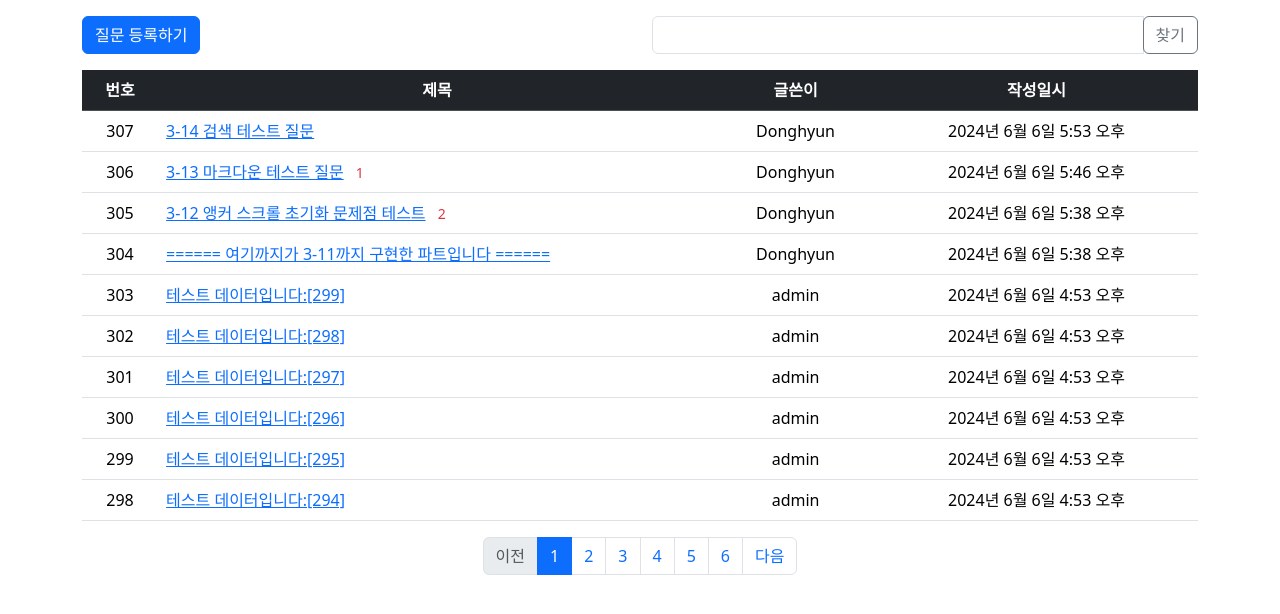
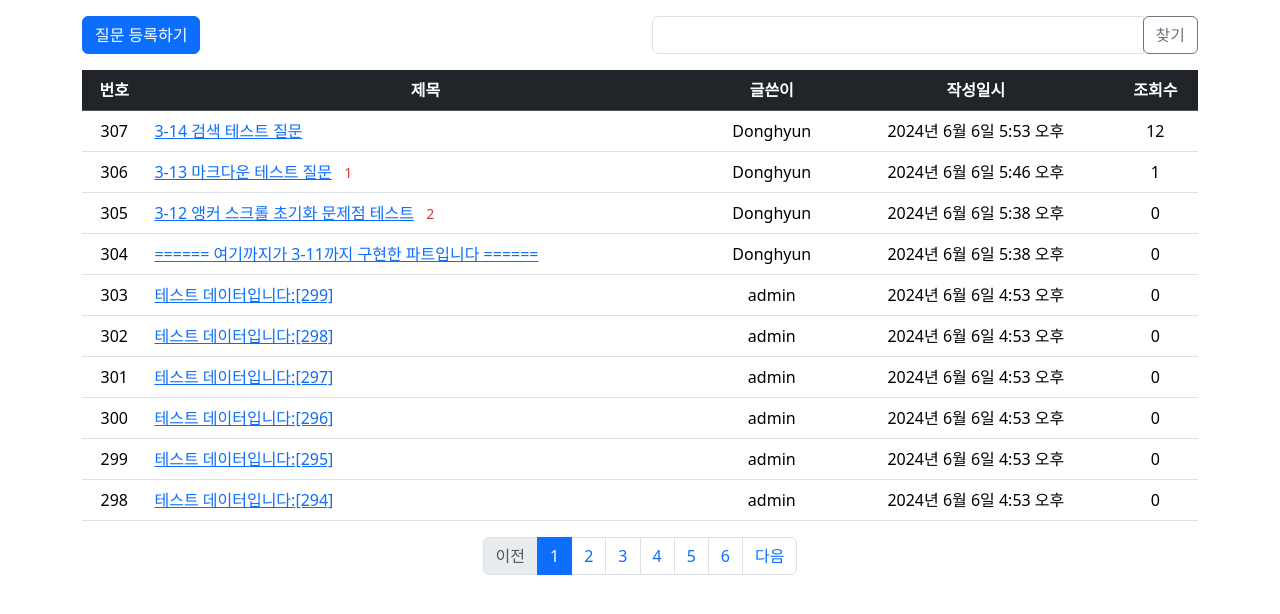
Before and after one commit to CSH2315/webserverAD, a Django app: page / in a window 1280 px wide. Shown: the part 57-671 px from the top of the page. Run offline with Django 4.2, Linux system fonts and the light colour scheme; data comes from the database, SQL or seed files in the repository; both versions use the stored data as it was after the commit; some libraries are stand-ins or nearby versions.

Commit message:
조회수 구현

```diff
--- a/pybo/models.py
+++ b/pybo/models.py
@@ -10,8 +10,16 @@ class Question(models.Model):
     modify_date = models.DateTimeField(null=True, blank=True)
     voter = models.ManyToManyField(User, related_name='voter_question')  # 추천인 추가
 
+    # 조회수를 의미하는 속성
+    hits = models.PositiveIntegerField(default=0)
+
     def __str__(self):
         return self.subject
+
+    @property
+    def increment_hit(self):
+        self.hits += 1
+        self.save()
 
 
 class Answer(models.Model):
--- a/templates/pybo/question_detail.html
+++ b/templates/pybo/question_detail.html
@@ -1,6 +1,10 @@
 {% extends 'base.html' %}
 {% load pybo_filter %}
 {% block content %}
+
+{# 조회수 증가 #}
+{{question.increment_hit}}
+
 <div class="container my-3">
     <!-- message 표시 -->
     {% if messages %}
--- a/templates/pybo/question_list.html
+++ b/templates/pybo/question_list.html
@@ -23,6 +23,7 @@
             <th style="width:50%">제목</th>
             <th>글쓴이</th>
             <th>작성일시</th>
+            <th>조회수</th> <!-- 조회수 열 이름 추가 -->
         </tr>
         </thead>
         <tbody>
@@ -41,11 +42,12 @@
             </td>
             <td>{{ question.author.username }}</td>  <!-- 글쓴이 추가 -->
             <td>{{ question.create_date }}</td>
+            <td>{{ question.hits }}</td> <!-- 조회수 추가 -->
         </tr>
         {% endfor %}
         {% else %}
         <tr>
-            <td colspan="4">질문이 없습니다.</td>
+            <td colspan="5">질문이 없습니다.</td>
         </tr>
         {% endif %}
         </tbody>
```
Also changed, not shown: db.sqlite3.
